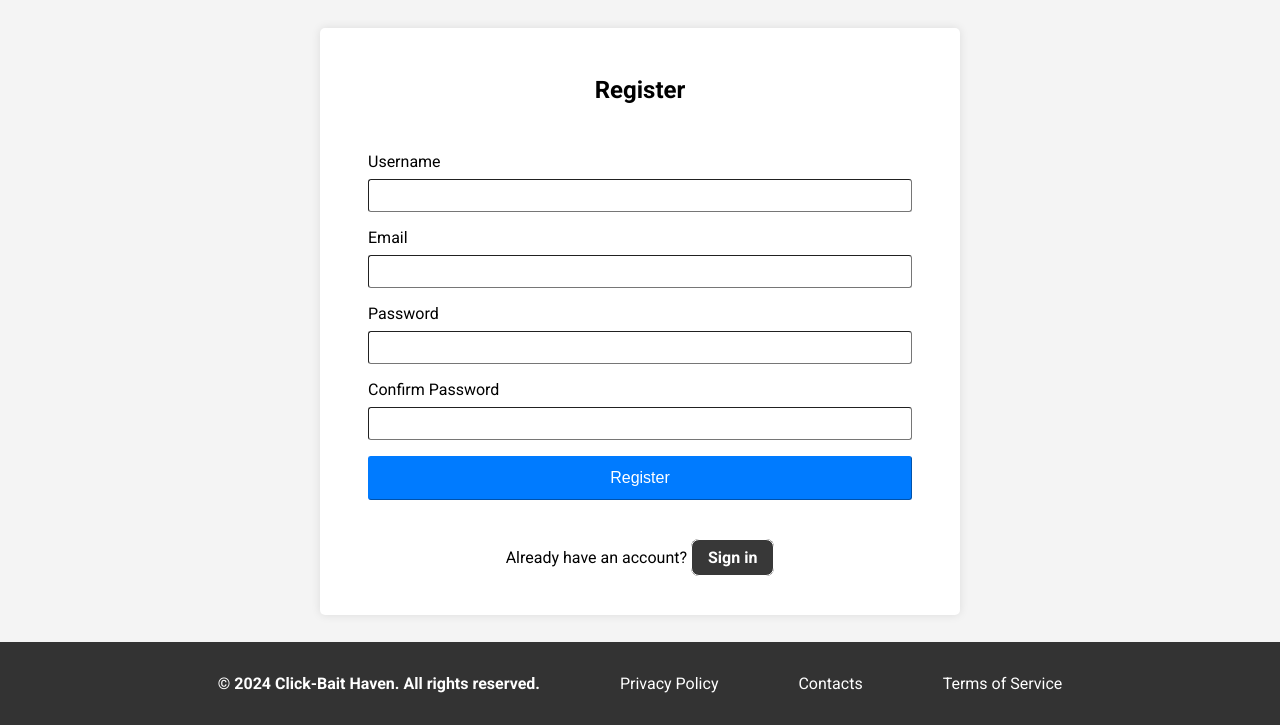
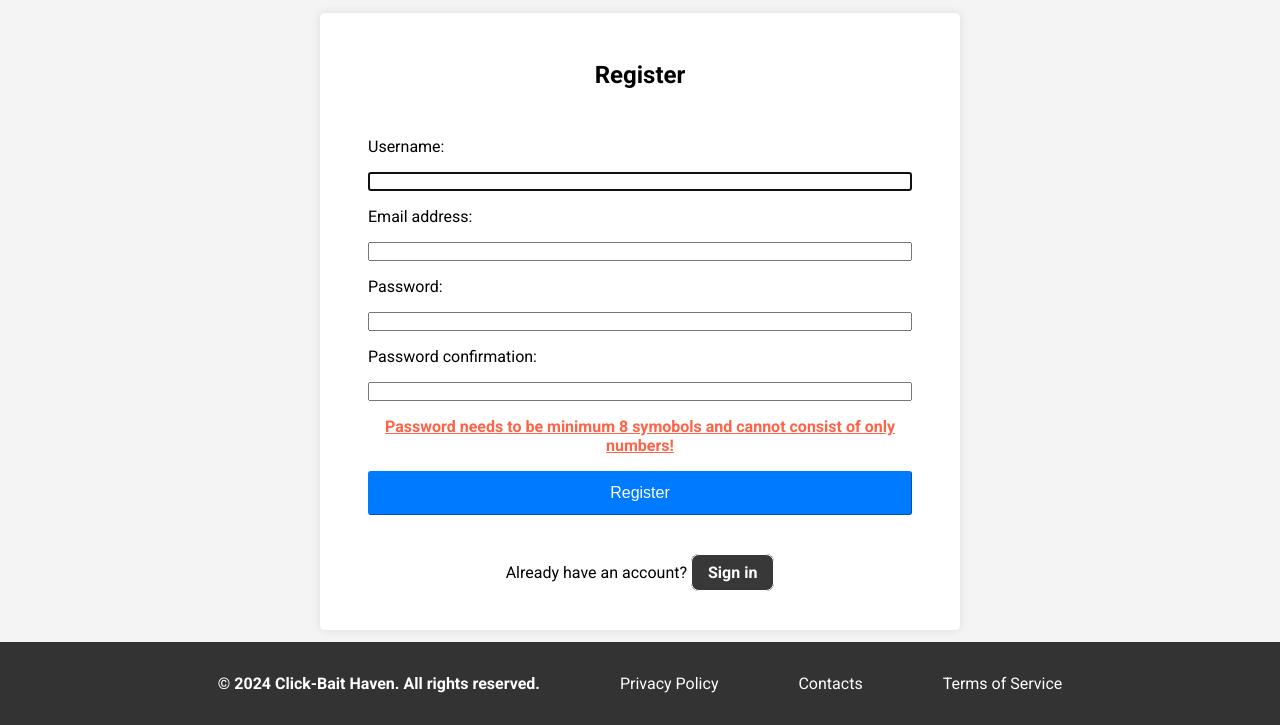
Before and after one commit to VenomRevenge/Click-Bait-Haven, a Django app: template templates/profiles/register.html in a window 1280 px wide. Shown: the part 75-800 px from the top of the page. Run offline with Django 4.2, Linux system fonts and the light colour scheme; the template is opened without the code that fills it: values that come from a table or form of the project are taken from there, others are empty; some web fonts are replaced.

Commit message:
feat: Users can register now! Made a form, view and urlfor the registration page, also added functionality to some header buttons!

```diff
--- /dev/null
+++ b/home/forms.py
@@ -0,0 +1,21 @@
+from django import forms
+from django.contrib.auth.forms import UserCreationForm
+from django.contrib.auth import get_user_model
+
+user = get_user_model()
+
+class RegisterForm(UserCreationForm):
+    class Meta:
+        model = user
+        fields = ('username', 'email', 'password1', 'password2')
+
+    def __init__(self, *args, **kwargs):
+        super(RegisterForm, self).__init__(*args, **kwargs)
+
+        # remove all help texts for now
+        for field_name in list(self.fields):
+            if field_name not in self.Meta.fields:
+                self.fields.pop(field_name)
+            else:
+                self.fields[field_name].help_text = None
+                self.fields[field_name].widget.attrs.pop('placeholder', None)
--- a/home/urls.py
+++ b/home/urls.py
@@ -1,7 +1,9 @@
 from django.urls import path
 
-from home.views import index
+from home.views import Register, index
+
 
 urlpatterns = [
-    path('', index, name='index')
+    path('', index, name='index'),
+    path('register/', Register.as_view(), name='register')
 ]
--- a/profiles/models.py
+++ b/profiles/models.py
@@ -30,7 +30,6 @@ class Profile(models.Model):
         max_length=GENDER_MAX_LENGTH,
         choices=GenderChoices.choices,
         default=GenderChoices.UNSPECIFIED,
-        unique=True,
     )
 
     bio = models.TextField(
@@ -81,5 +80,5 @@ class Profile(models.Model):
     class Meta:
         permissions = [
             ("confirmed_journalist", "Automatically approve all posts by this user"),
-            ("moderator", "This user has moderation permissions")
+            ("moderator", "This user has moderation permissions"),
         ]
--- a/static/styles/register.css
+++ b/static/styles/register.css
@@ -68,6 +68,13 @@ main {
     border-width: 1px;
 }
 
+.pw-help-text {
+    color: tomato;
+    font-weight: bold;
+    text-align: center;
+    text-decoration: underline;
+}
+
 .register-btn {
     padding: 0.75rem;
     background-color: #007BFF;
--- a/templates/header.html
+++ b/templates/header.html
@@ -1,8 +1,8 @@
 <header>
-    <h2 class="header-title"><a href="">Click-Bait Haven</a></h2>
+    <h2 class="header-title"><a href="{% url 'index' %}">Click-Bait Haven</a></h2>
 
     <nav>
-        <a href="">Home</a>
+        <a href="{% url 'index' %}">Home</a>
         <a href="">Users</a>
         <a href="">Articles</a>
         {% if user.is_authenticated %}
@@ -10,7 +10,7 @@
         <a href="" class="signup-btn">Profile</a>
         {% else %}
         <a href="" class="login-btn">Sign in</a>
-        <a href="" class="signup-btn">Register</a>
+        <a href="{% url 'register' %}" class="signup-btn">Register</a>
         {% endif %}
     </nav>
 </header>
--- a/templates/profiles/register.html
+++ b/templates/profiles/register.html
@@ -13,27 +13,12 @@
             <section class="register-form-container">
 
                 <h2>Register</h2>
-                <form action="/register" method="POST" class="register-form">
-                    <div>
-                        <label for="username">Username</label>
-                        <input type="text" id="username" name="username" required>
-                    </div>
-
-                    <div>
-                        <label for="email">Email</label>
-                        <input type="email" id="email" name="email" required>
-                    </div>
-
-                    <div>
-                        <label for="password">Password</label>
-                        <input type="password" id="password" name="password" required>
-                    </div>
-
-                    <div>
-                        <label for="confirm-password">Confirm Password</label>
-                        <input type="password" id="confirm-password" name="confirm-password" required>
-                    </div>
-
+                <form action="{% url 'register' %}" method="post" class="register-form">
+                    {{ form }}
+                    {% csrf_token %}
+                    <p class="pw-help-text">
+                        Password needs to be minimum 8 symobols and cannot consist of only numbers!
+                    </p>
                     <button type="submit" class="register-btn">Register</button>
                 </form>
                 <p>Already have an account? <a href="" class="login-btn">Sign in</a></p>
```
Also changed, not shown: home/views.py (+25 -1 lines), profiles/migrations/0001_initial.py, profiles/migrations/0002_alter_profile_profile_picture.py (deleted).
